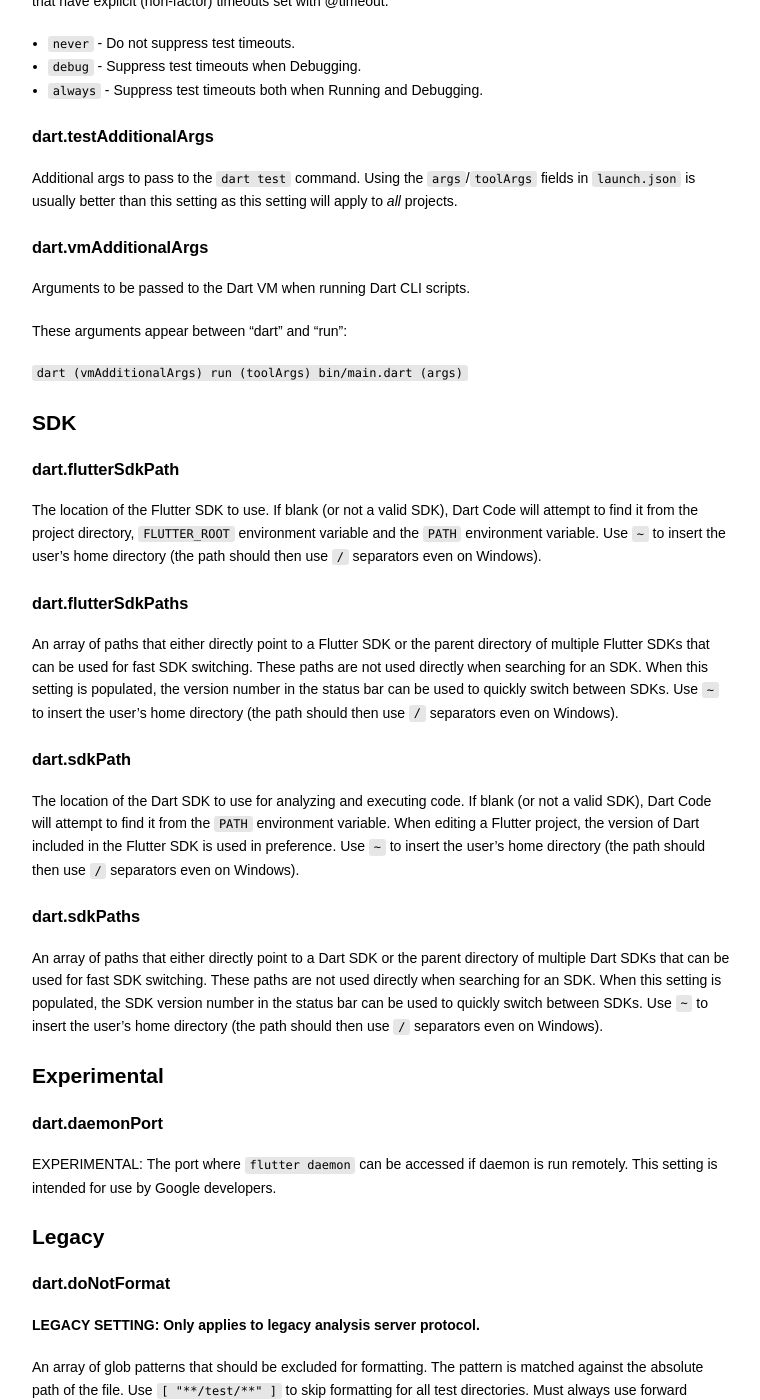
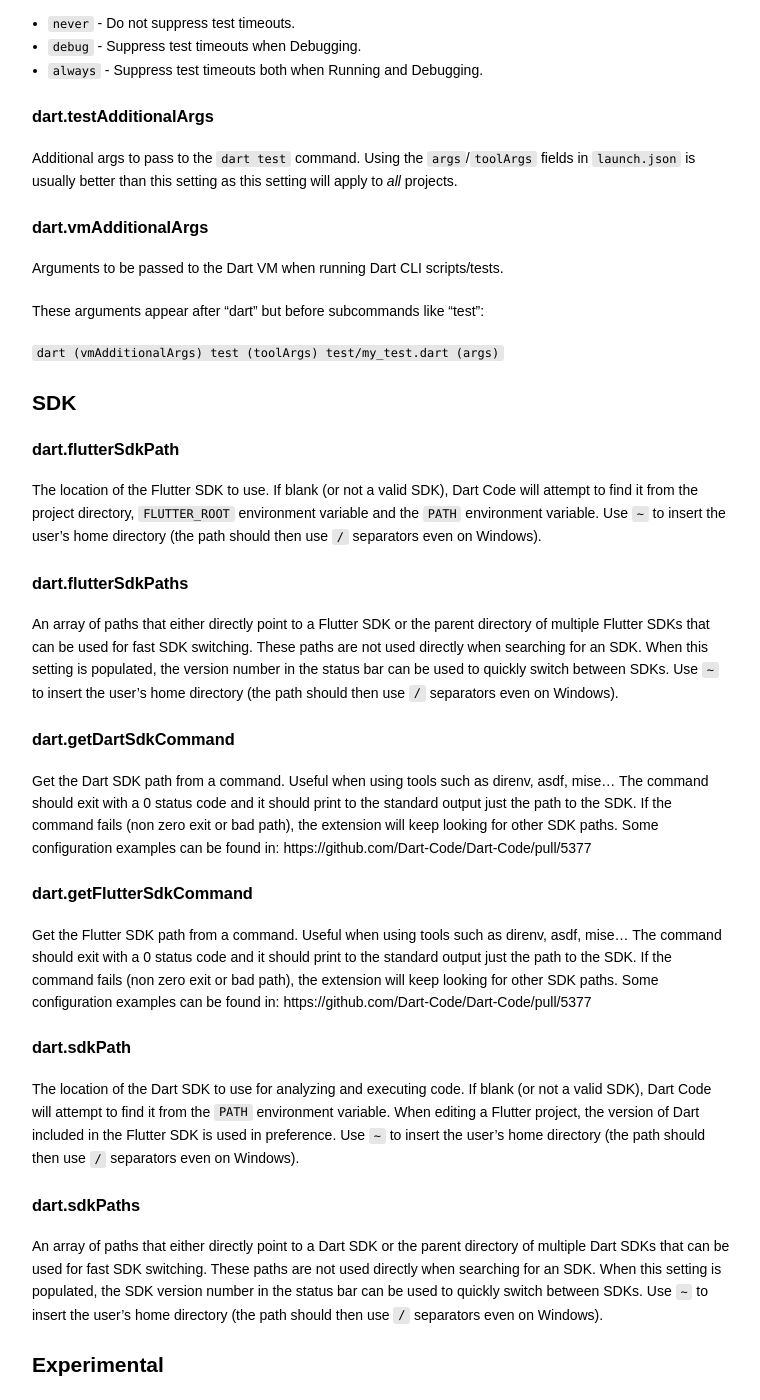
Before and after one commit to Dart-Code/Website, a Jekyll site: the page built from _docs/settings.md, in a window 1280 px wide and 1400 px high, scrolled down 21616 px. Shown: the whole window, without its empty margins (333-1093 px from the left). Built offline with Jekyll 4.4.1, drawn with Linux system fonts in a browser that asks for light colours; some of the changed text lies outside the part shown.

Commit message:
Update settings.md

```diff
--- a/_docs/settings.md
+++ b/_docs/settings.md
@@ -71,15 +71,15 @@
 <br />
 **Default:** `"chrome"`.
 <br />
-Whether to launch external DevTools windows using Chrome or the system default browser.
+Whether to launch external DevTools windows using Chrome or the system default browser. This setting is ignored for remote workspaces (including Docker, SSH, WSL).
 
 - `chrome` - Locate and launch Google Chrome from your system.
 - `default` - Use your systems default web browser.
 
 ### dart.devToolsLocation
-**Default:** `{default: beside}`.
+**Default:** `{default: beside, inspector: sidebar}`.
 <br />
-Which editor/column to open [Dart DevTools](https://dart.dev/tools/dart-devtools) pages in.
+Where to open [Dart DevTools](https://dart.dev/tools/dart-devtools) pages.
 
 ### dart.devToolsPort
 The port number to be used for the Dart DevTools (requires restart).
@@ -505,6 +505,9 @@
 <br />
 How many levels (including the workspace roots) down the workspace to search for Dart/Flutter projects. Increasing this number may help detect Flutter projects that are deeply nested in your workspace but slow down all operations that search for projects, including extension activation.
 
+### dart.toolingDaemonAdditionalArgs
+Additional args to pass to the `dart tooling-daemon` command that runs as a background service (requires restart).
+
 ## Experimental
 
 ### dart.experimentalDtdHandlers
@@ -569,13 +572,6 @@
 **LEGACY SETTING: Only applies to Dart SDKs before v2.15 since DevTools now ships in the SDK.**
 
 Whether to update DevTools if you are not using the latest version.
-
-### dart.useLegacyAnalyzerProtocol
-**Default:** `false`.
-<br />
-**LEGACY SETTING: Only applies to Dart SDKs before v3.3 and is generally not recommended since v2.12.**
-
- Whether to use the Dart Analyzer's original protocol instead of LSP. Some features are not supported when using the legacy protocol and support for it will eventually be removed. Please file issues on GitHub in the Dart Code repo if you find yourself needing to enable this setting.
 
 ### dart.useLegacyDebugAdapters
 **LEGACY SETTING: Legacy debug adapters are not recommended since Dart v3.4.**
@@ -703,11 +699,11 @@
 Additional args to pass to the `dart test` command. Using the `args`/`toolArgs` fields in `launch.json` is usually better than this setting as this setting will apply to _all_ projects.
 
 ### dart.vmAdditionalArgs
-Arguments to be passed to the Dart VM when running Dart CLI scripts.
+Arguments to be passed to the Dart VM when running Dart CLI scripts/tests.
 
-These arguments appear between "dart" and "run":
+These arguments appear after "dart" but before subcommands like "test":
 
-`dart (vmAdditionalArgs) run (toolArgs) bin/main.dart (args)`
+`dart (vmAdditionalArgs) test (toolArgs) test/my_test.dart (args)`
 
 ## SDK
 
@@ -716,6 +712,12 @@
 
 ### dart.flutterSdkPaths
 An array of paths that either directly point to a Flutter SDK or the parent directory of multiple Flutter SDKs that can be used for fast SDK switching. These paths are not used directly when searching for an SDK. When this setting is populated, the version number in the status bar can be used to quickly switch between SDKs. Use `~` to insert the user's home directory (the path should then use `/` separators even on Windows).
+
+### dart.getDartSdkCommand
+Get the Dart SDK path from a command. Useful when using tools such as direnv, asdf, mise... The command should exit with a 0 status code and it should print to the standard output just the path to the SDK. If the command fails (non zero exit or bad path), the extension will keep looking for other SDK paths. Some configuration examples can be found in: https://github.com/Dart-Code/Dart-Code/pull/5377
+
+### dart.getFlutterSdkCommand
+Get the Flutter SDK path from a command. Useful when using tools such as direnv, asdf, mise... The command should exit with a 0 status code and it should print to the standard output just the path to the SDK. If the command fails (non zero exit or bad path), the extension will keep looking for other SDK paths. Some configuration examples can be found in: https://github.com/Dart-Code/Dart-Code/pull/5377
 
 ### dart.sdkPath
 The location of the Dart SDK to use for analyzing and executing code. If blank (or not a valid SDK), Dart Code will attempt to find it from the `PATH` environment variable. When editing a Flutter project, the version of Dart included in the Flutter SDK is used in preference. Use `~` to insert the user's home directory (the path should then use `/` separators even on Windows).
```
